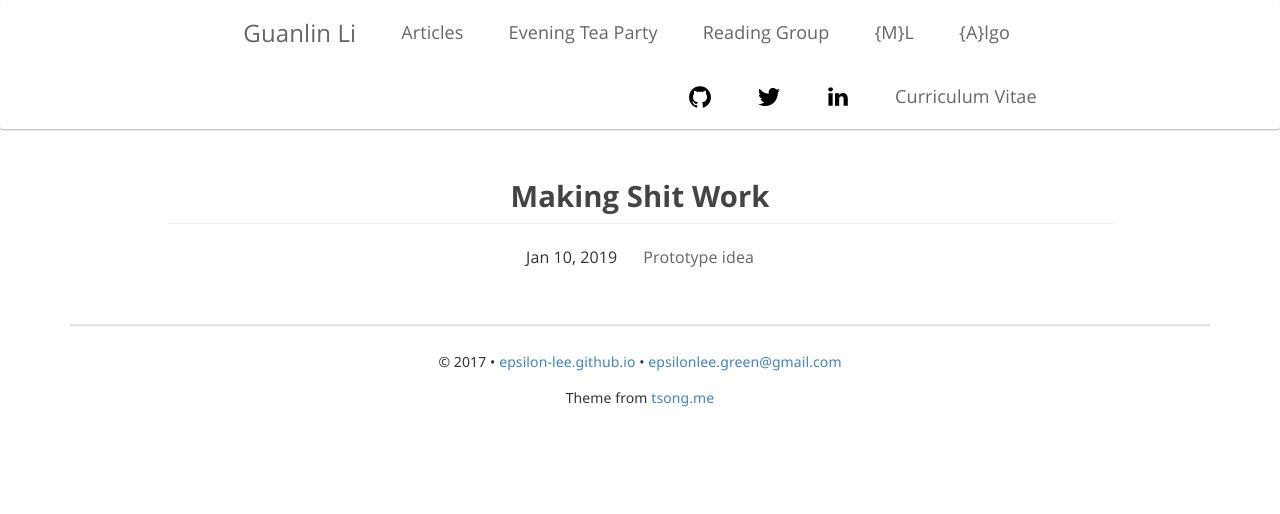
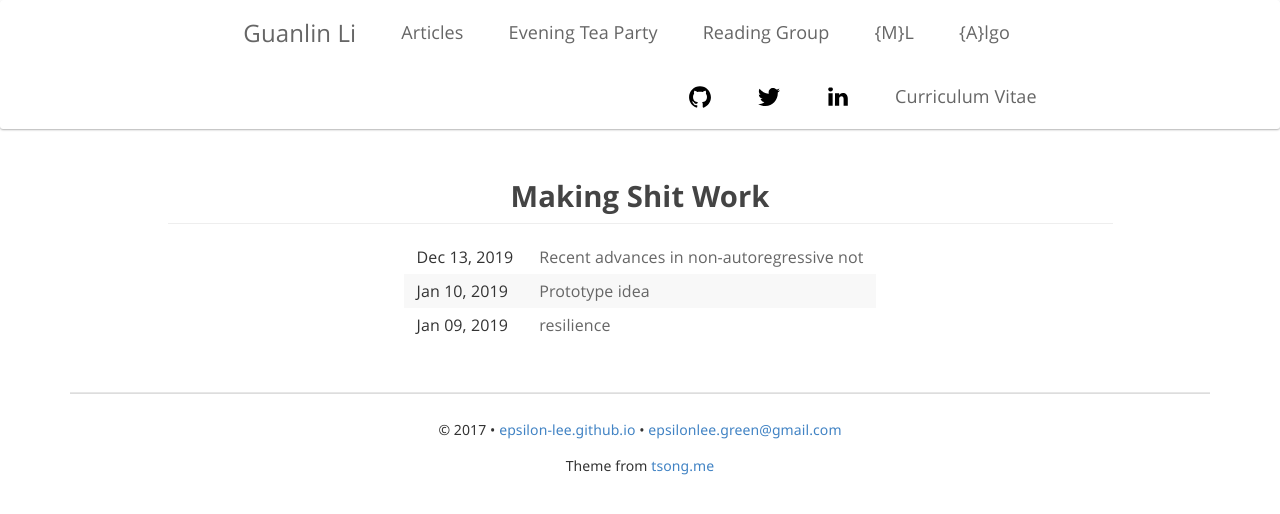
Before and after one commit to Epsilon-Lee/Epsilon-Lee.github.io, a Jekyll site: the page built from log.html, in a window 1280 px wide. Shown: the top 514 px of the page. Built offline with Jekyll 4.4.1, drawn with Linux system fonts in a browser that asks for light colours; nearby versions of some CDN libraries; some web fonts are replaced.

Commit message:
small edit

```diff
--- a/_posts/log/2019-12-13-recent-advances-in-na-nmt.md
+++ b/_posts/log/2019-12-13-recent-advances-in-na-nmt.md
@@ -1,3 +1,10 @@
+---
+layout: post
+title: "Recent advances in non-autoregressive not"
+author: Guanlin Li
+tag: log
+---
+
 ### Recent advances in non-autoregressive nmt
 
 > Today, let's zoom in the world of unrestricted label-dependency modelling, to find motivations for probable theory of search/model error trade-off.
```
Also changed, not shown: _posts/log/2019-01-09-Log.md (+1 -1 lines).
